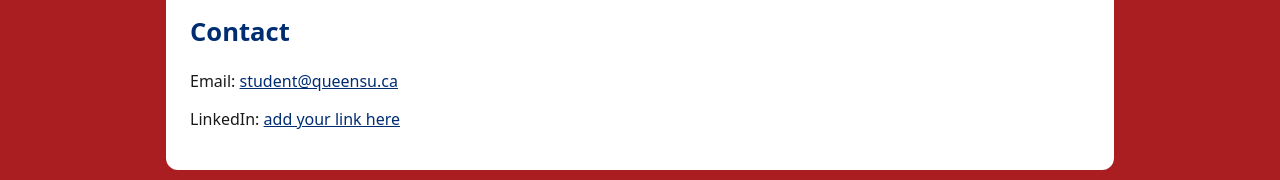
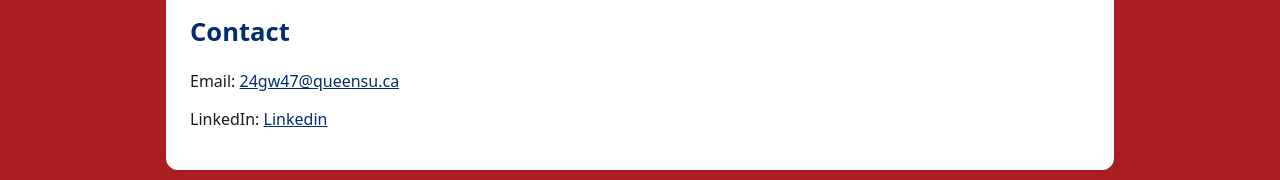
Before and after one commit to MattsomStudio/queens-student-page, a plain HTML site: page index.html in a window 1280 px wide. Shown: the part 717-897 px from the top of the page. Drawn offline with Linux system fonts and the light colour scheme.

Commit message:
Update index.html

```diff
--- a/index.html
+++ b/index.html
@@ -28,8 +28,8 @@
 
       <!-- ====== CONTACT (update your links) ====== -->
       <h2>Contact</h2>
-      <p>Email: <a href="mailto:24gw47@queensu.ca">student@queensu.ca</a></p>
-      <p>LinkedIn: <a href="https://www.linkedin.com/in/matthew-somanlall-33b265385/">add your link here</a></p>
+      <p>Email: <a href="mailto:24gw47@queensu.ca">24gw47@queensu.ca</a></p>
+      <p>LinkedIn: <a href="https://www.linkedin.com/in/matthew-somanlall-33b265385/">Linkedin</a></p>
     </main>
   </body>
 </html>
```
